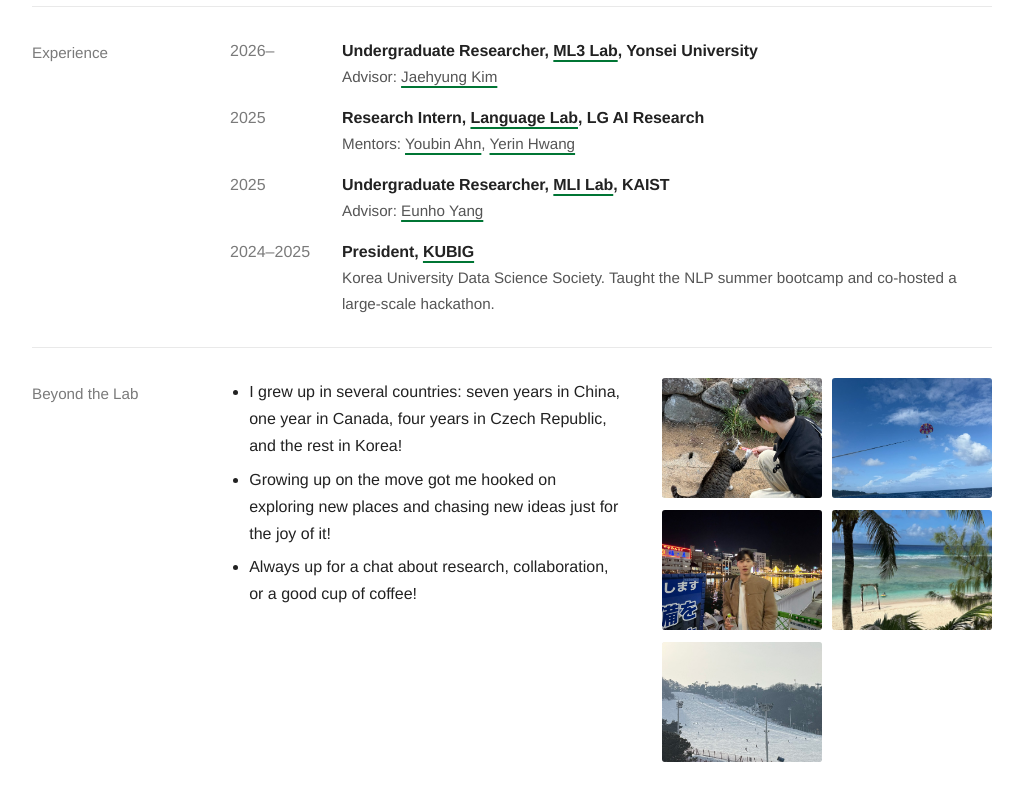
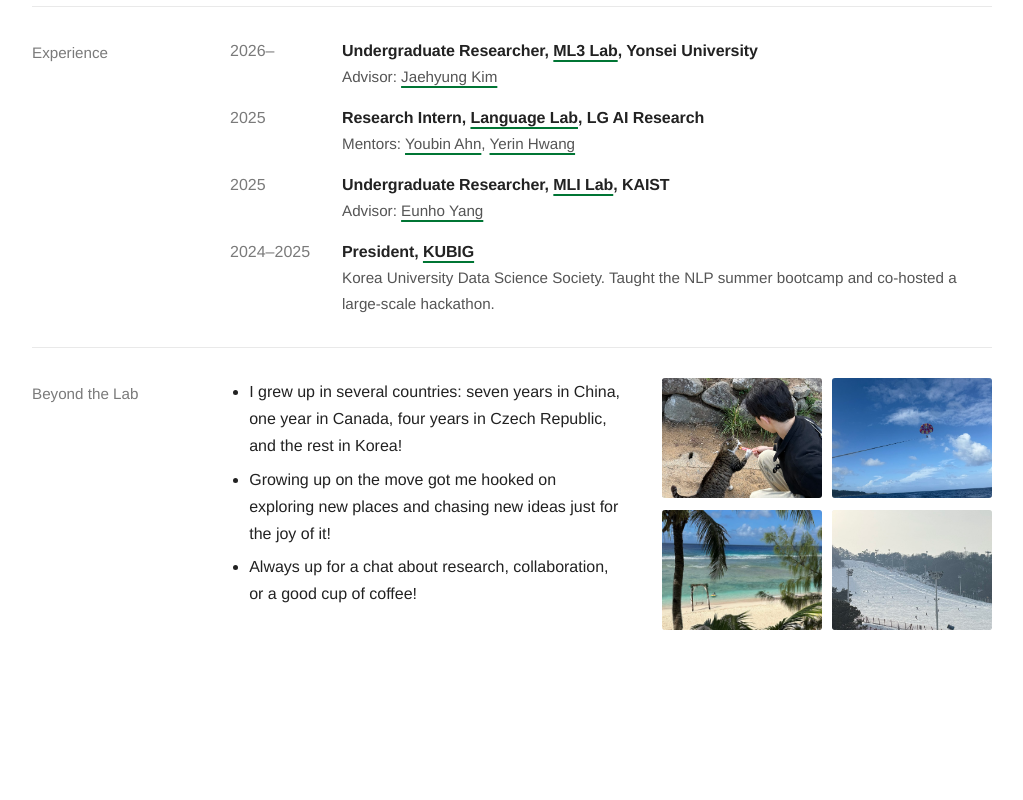
Before and after one commit to kwangmin-ki/kwangmin-ki.github.io, a plain HTML site: page index.html in a window 1280 px wide. Shown: the part 1602-2402 px from the top of the page, without its empty margins (128-1151 px from the left). After the commit the page ends 2318 px from the top, so only its background shows below. Drawn offline with Linux system fonts and the light colour scheme; a web font is replaced by a local one.

Commit message:
Update index.html

```diff
--- a/index.html
+++ b/index.html
@@ -295,13 +295,10 @@
                 <a href="photos/second.JPG" target="_blank" rel="noopener"><img src="photos/second.JPG" alt="" loading="lazy"></a>
               </figure>
               <figure>
-                <a href="photos/third.JPG" target="_blank" rel="noopener"><img src="photos/third.JPG" alt="" loading="lazy"></a>
+                <a href="photos/third.JPG" target="_blank" rel="noopener"><img src="photos/fourth.JPG" alt="" loading="lazy"></a>
               </figure>
               <figure>
-                <a href="photos/fourth.JPG" target="_blank" rel="noopener"><img src="photos/fourth.JPG" alt="" loading="lazy"></a>
-              </figure>
-              <figure>
-                <a href="photos/fifth.JPG" target="_blank" rel="noopener"><img src="photos/fifth.JPG" alt="" loading="lazy"></a>
+                <a href="photos/fourth.JPG" target="_blank" rel="noopener"><img src="photos/fifth.JPG" alt="" loading="lazy"></a>
               </figure>
             </div>
           </div>
```
